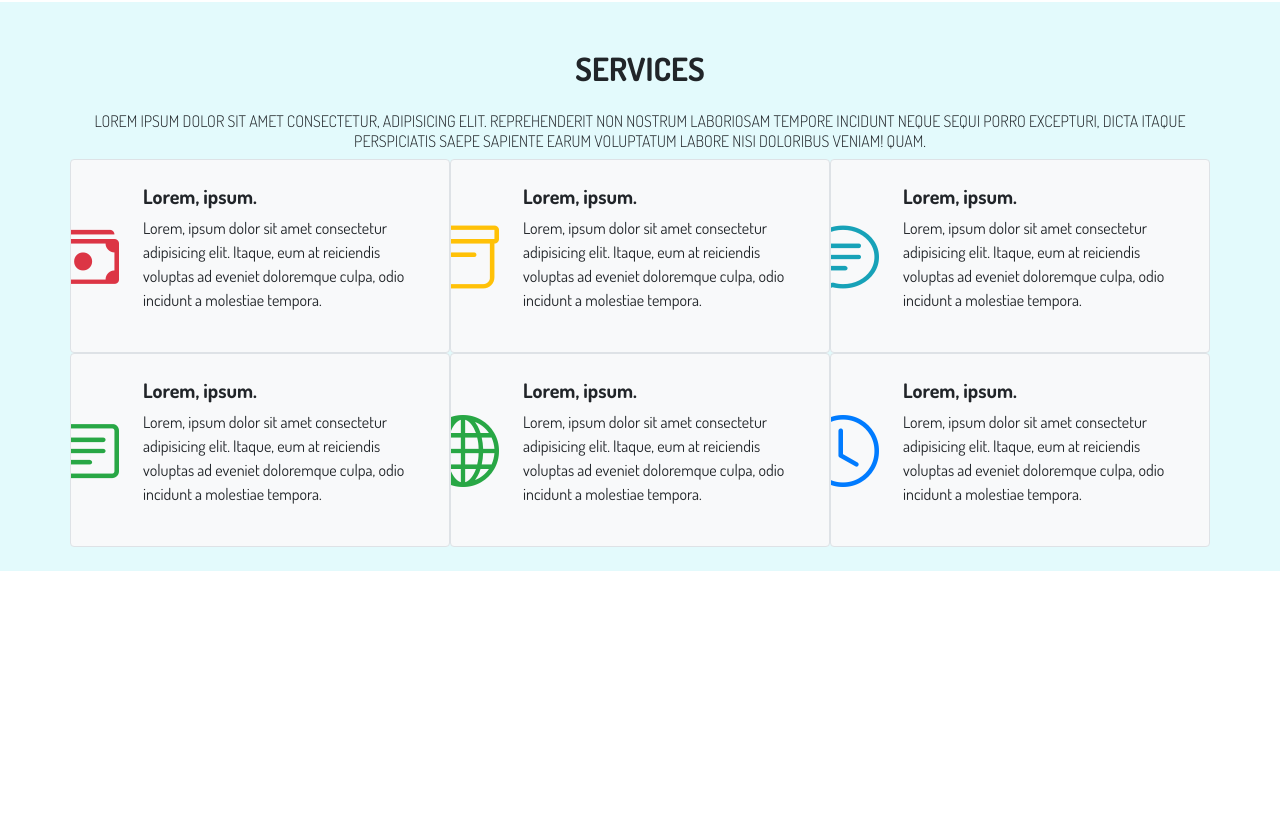
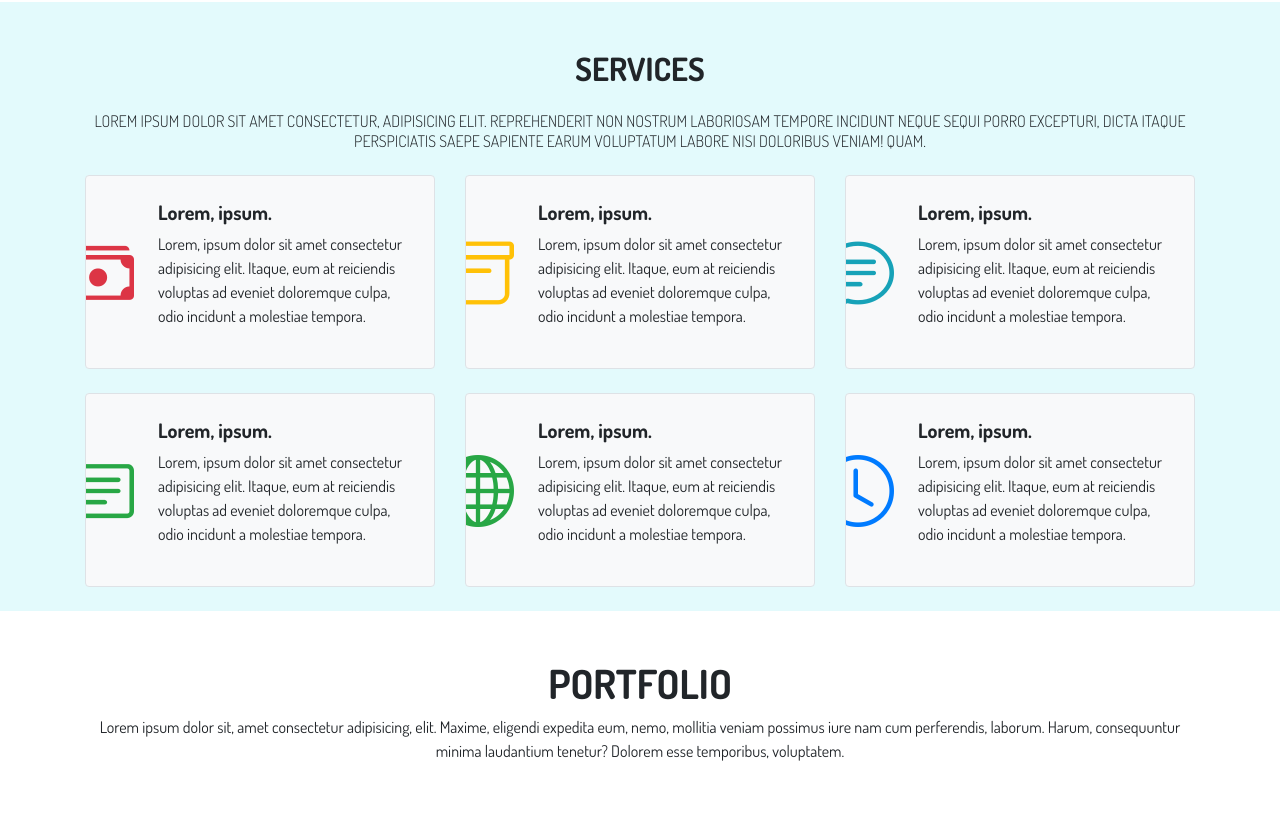
Before and after one commit to SanjeevMhn/bootstrapButterfly, a plain HTML site: page index.html in a window 1280 px wide. Shown: the part 1950-2777 px from the top of the page. Before the commit the page ends 2521 px from the top, so only its background shows below. Drawn offline with nearby package versions, Linux system fonts and the light colour scheme.

Commit message:
services section done

```diff
--- a/assets/css/style.css
+++ b/assets/css/style.css
@@ -59,3 +59,17 @@ body::before{
 .services{
 	background: #e3fafc;
 }
+.wrapper{
+	background: red;
+}
+
+.services .container .row .col-4{
+	transition: all 400ms ease-in;
+	cursor: pointer;
+}
+.services .container .row .col-4:hover {
+	transform: translateY(-10px);
+}
+.services .container .row .col-4:hover .wrapper .inner-text h5{
+	color: skyblue;
+}
--- a/index.html
+++ b/index.html
@@ -63,7 +63,7 @@
 							<h5 class="m-1">Get Started</h5>
 						</button>
 					</div>
-					<img src="./assets/images/teamwork.svg" alt="Team Work" class="img-fluid teamwork">
+					<img src="./assets/images/teamWork.svg" alt="Team Work" class="img-fluid teamwork">
 				</div>
 			</section>
 
@@ -174,60 +174,76 @@
 						<div class="h2 text-uppercase font-weight-bold">Services</div>
 						<p class="h6 text-uppercase font-weight-light mt-4">Lorem ipsum dolor sit amet consectetur, adipisicing elit. Reprehenderit non nostrum laboriosam tempore incidunt neque sequi porro excepturi, dicta itaque perspiciatis saepe sapiente earum voluptatum labore nisi doloribus veniam! Quam.</p>
 					</div>
-					<div class="row">
+					<div class="row mt-4">
 
-						<div class="col-4 p-4 bg-light border border-transparent rounded d-flex align-items-center justify-content-center overflow-hidden">
+						<div class="col-4 mb-4">
+							<div class="wrapper p-4 bg-light border border-transparent rounded d-flex align-items-center justify-content-center overflow-hidden">
 								<i class="icon bi bi-cash-stack display-3 text-danger ml-n5 mr-4"></i>
 								<div class="inner-text">
 									<h5 class="font-weight-bold">Lorem, ipsum.</h5>
 									<p>Lorem, ipsum dolor sit amet consectetur adipisicing elit. Itaque, eum at reiciendis voluptas ad eveniet doloremque culpa, odio incidunt a molestiae tempora.</p>
 								</div>
 							</div>
+						</div>
 
-						<div class="col-4 p-4 bg-light border border-transparent rounded d-flex align-items-center justify-content-center overflow-hidden">
+						<div class="col-4">
+							<div class="wrapper p-4 bg-light border border-transparent rounded d-flex align-items-center justify-content-center overflow-hidden">
 								<i class="icon bi bi-archive display-3 text-warning ml-n5 mr-4"></i>
 								<div class="inner-text">
 									<h5 class="font-weight-bold">Lorem, ipsum.</h5>
 									<p>Lorem, ipsum dolor sit amet consectetur adipisicing elit. Itaque, eum at reiciendis voluptas ad eveniet doloremque culpa, odio incidunt a molestiae tempora.</p>
 								</div>
 							</div>
+						</div>
 
-						<div class="col-4 p-4 bg-light border border-transparent rounded d-flex align-items-center justify-content-center overflow-hidden">
+						<div class="col-4">
+							<div class="wrapper p-4 bg-light border border-transparent rounded d-flex align-items-center justify-content-center overflow-hidden">
 								<i class="icon bi bi-chat-text display-3 text-info ml-n5 mr-4"></i>
 								<div class="inner-text">
 									<h5 class="font-weight-bold">Lorem, ipsum.</h5>
 									<p>Lorem, ipsum dolor sit amet consectetur adipisicing elit. Itaque, eum at reiciendis voluptas ad eveniet doloremque culpa, odio incidunt a molestiae tempora.</p>
 								</div>
 							</div>
+						</div>
 
-						<div class="col-4 p-4 bg-light border border-transparent rounded d-flex align-items-center justify-content-center overflow-hidden">
+						<div class="col-4">
+							<div class="wrapper p-4 bg-light border border-transparent rounded d-flex align-items-center justify-content-center overflow-hidden">
 								<i class="icon bi bi-card-text display-3 text-success ml-n5 mr-4"></i>
 								<div class="inner-text">
 									<h5 class="font-weight-bold">Lorem, ipsum.</h5>
 									<p>Lorem, ipsum dolor sit amet consectetur adipisicing elit. Itaque, eum at reiciendis voluptas ad eveniet doloremque culpa, odio incidunt a molestiae tempora.</p>
 								</div>
 							</div>
+						</div>
 
-						<div class="col-4 p-4 bg-light border border-transparent rounded d-flex align-items-center justify-content-center overflow-hidden">
+						<div class="col-4">
+							<div class="wrapper p-4 bg-light border border-transparent rounded d-flex align-items-center justify-content-center overflow-hidden">
 								<i class="icon bi bi-globe display-3 text-success ml-n5 mr-4"></i>
 								<div class="inner-text">
 									<h5 class="font-weight-bold">Lorem, ipsum.</h5>
 									<p>Lorem, ipsum dolor sit amet consectetur adipisicing elit. Itaque, eum at reiciendis voluptas ad eveniet doloremque culpa, odio incidunt a molestiae tempora.</p>
 								</div>
 							</div>
+						</div>
 
-						<div class="col-4 p-4 bg-light border border-transparent rounded d-flex align-items-center justify-content-center overflow-hidden">
+						<div class="col-4">
+							<div class="wrapper p-4 bg-light border border-transparent rounded d-flex align-items-center justify-content-center overflow-hidden">
 								<i class="icon bi bi-clock display-3 text-primary ml-n5 mr-4"></i>
 								<div class="inner-text">
 									<h5 class="font-weight-bold">Lorem, ipsum.</h5>
 									<p>Lorem, ipsum dolor sit amet consectetur adipisicing elit. Itaque, eum at reiciendis voluptas ad eveniet doloremque culpa, odio incidunt a molestiae tempora.</p>
 								</div>
 							</div>
+						</div>
 
 					</div>
+				</div>
+			</section>
 
-
-
+			<section class="portfolio p-5">
+				<div class="container text-center">
+					<div class="h1 font-weight-bold text-uppercase">portfolio</div>
+					<p class="font-weight-normal">Lorem ipsum dolor sit, amet consectetur adipisicing, elit. Maxime, eligendi expedita eum, nemo, mollitia veniam possimus iure nam cum perferendis, laborum. Harum, consequuntur minima laudantium tenetur? Dolorem esse temporibus, voluptatem.</p>
 				</div>
 			</section>
 		</div>
```
Lines whose indentation alone changed are shown as unchanged.
